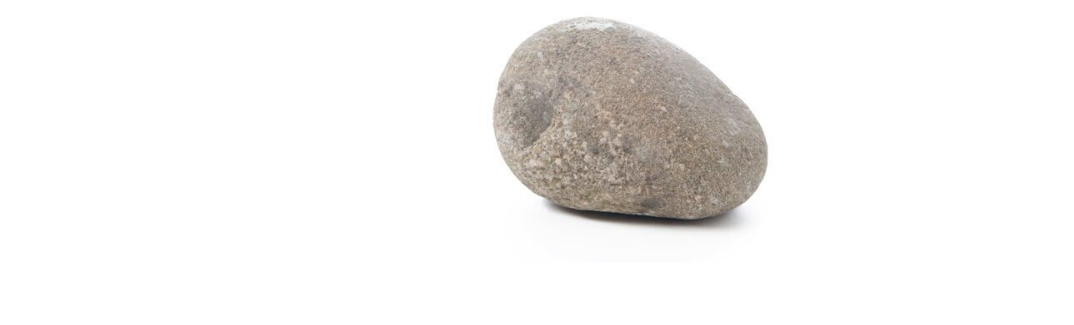
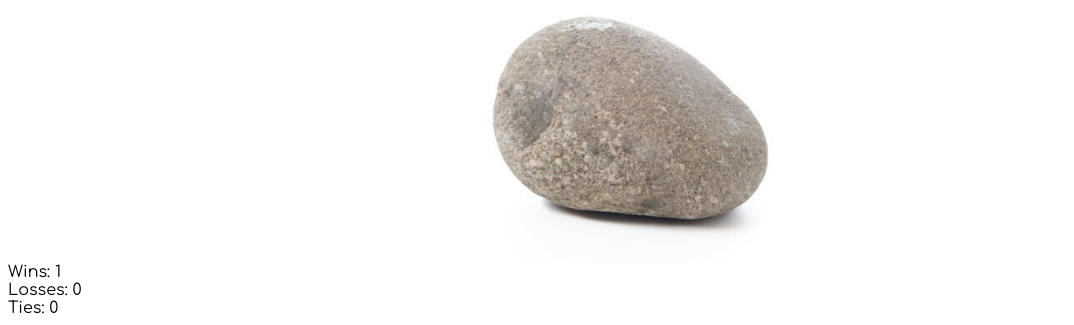
Before and after one commit to jmylesmusic/Rock-Paper-Scissors, a plain HTML site: page index.html in a window 1280 px wide. Both pictures are taken after a click on the button "Rock". Shown: the part 491-816 px from the top of the page, without its empty margins (0-1074 px from the left). Drawn offline with Linux system fonts and the light colour scheme.

Commit message:
--- Auto-Git Commit ---

```diff
--- a/index.html
+++ b/index.html
@@ -21,7 +21,9 @@
     <div id="userMove"></div>
     <img id="userImage"/>
     <div id="result"></div>
-    <div id="scorecard"></div>
+    <div id="wins"></div>
+    <div id="losses"></div>
+    <div id="ties"></div>
    </body>
 <script src="main.js"></script>
 </html>
--- a/main.js
+++ b/main.js
@@ -1,11 +1,12 @@
-
-//Caption and Image Function
 function imageAndName(name, imageUrl) {
     document.getElementById('computer').innerHTML = `Computer has selected ${name}`;
     document.getElementById('computerImg').src = imageUrl;
 }
 var buttons = document.getElementsByTagName("button");
 var buttonsCount = buttons.length;
+let timesWon = 0;
+let timesLost = 0;
+let timesTied = 0;
 for (var i = 0; i <= buttonsCount; i += 1) {
     buttons[i].onclick = function() {
         let userPick = this.id;
@@ -49,25 +50,26 @@ for (var i = 0; i <= buttonsCount; i += 1) {
         } else {
             gameWinner = "Tie"
         };
-
         switch(gameWinner) {
             case "User":
                 result.innerHTML = "User wins!";
                 result.style.color = "#7FFF00";
+                timesWon += 1;
                 break;
             case "CPU":
                 result.innerHTML = "CPU wins";
                 result.style.color = "red";
+                timesLost += 1;
                 break;
             case "Tie":
                 result.innerHTML = "It's a tie...";
                 result.style.color = "#000000";
+                timesTied += 1;
                 break;
-            }
+            };
+        document.getElementById('wins').innerHTML = `Wins: ${timesWon}`;
+        document.getElementById('losses').innerHTML = `Losses: ${timesLost}`;
+        document.getElementById('ties').innerHTML = `Ties: ${timesTied}`;
     }
-}
 
-
-//Score
-
-//Replay
+};
```
